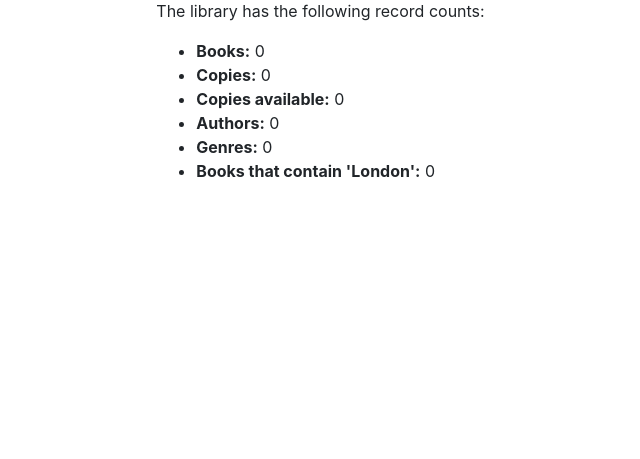
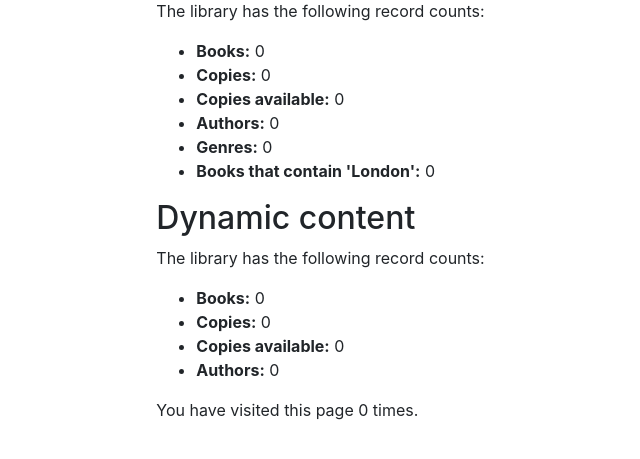
Before and after one commit to pqt2511/locallibrary, a Django app: page /catalog/ in a window 1280 px wide. Shown: the part 143-602 px from the top of the page, without its empty margins (72-712 px from the left). Run offline with Django 3.2, Linux system fonts and the light colour scheme; data that the repository does not hold is empty; some libraries are stand-ins or nearby versions.

Commit message:
Django Tutorial Part 7: Sessions framework

```diff
--- a/catalog/templates/index.html
+++ b/catalog/templates/index.html
@@ -15,4 +15,17 @@
     <li><strong>Genres:</strong> {{ num_genres }}</li>
     <li><strong>Books that contain 'London':</strong> {{ num_books_contain_word }}</li>
   </ul>
+
+  <h2>Dynamic content</h2>
+
+  <p>The library has the following record counts:</p>
+  <ul>
+    <li><strong>Books:</strong> {{ num_books }}</li>
+    <li><strong>Copies:</strong> {{ num_instances }}</li>
+    <li><strong>Copies available:</strong> {{ num_instances_available }}</li>
+    <li><strong>Authors:</strong> {{ num_authors }}</li>
+  </ul>
+
+  <p>You have visited this page {{ num_visits }}{% if num_visits == 1 %} time{% else %} times{% endif %}.</p>
+
 {% endblock %}
--- a/catalog/views.py
+++ b/catalog/views.py
@@ -22,13 +22,18 @@ def index(request):
 
     num_books_contain_word = Book.objects.filter(title__contains='London').count()
 
+    # Number of visits to this view, as counted in the session variable.
+    num_visits = request.session.get('num_visits', 0)
+    request.session['num_visits'] = num_visits + 1
+
     context = {
         'num_books': num_books,
         'num_instances': num_instances,
         'num_instances_available': num_instances_available,
         'num_authors': num_authors,
         'num_genres': num_genres,
-        'num_books_contain_word': num_books_contain_word
+        'num_books_contain_word': num_books_contain_word,
+        'num_visits': num_visits,
     }
 
     # Render the HTML template index.html with the data in the context variable
```
